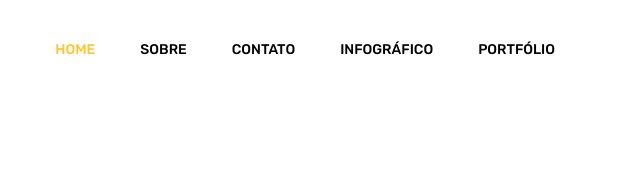
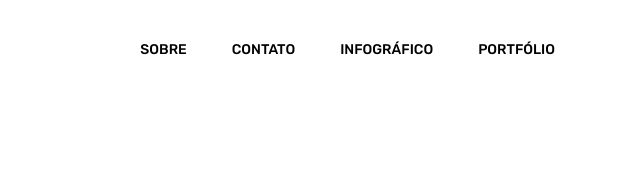
Before and after one commit to cemota2001/carlosportfolio, a plain HTML site: page index.html in a window 1280 px wide. Shown: the top 173 px of the page, 640-1280 px from the left. Drawn offline with Linux system fonts and the light colour scheme; some packages are replaced by stand-ins of ours.

```diff
--- a/index.html
+++ b/index.html
@@ -78,7 +78,6 @@
 					</button>
 					<div class="collapse navbar-collapse offset" id="navbarSupportedContent">
 						<ul class="nav navbar-nav menu_nav justify-content-end">
-							<li class="nav-item active"><a class="nav-link" href="#home">Home</a></li>
 							<li class="nav-item"><a class="nav-link" href="#about">Sobre</a></li>
 							<li class="nav-item"><a class="nav-link" href="#contato">Contato</a></li>
 							<li class="nav-item"><a class="nav-link" href="#infografico">Infográfico</a></li>
```
